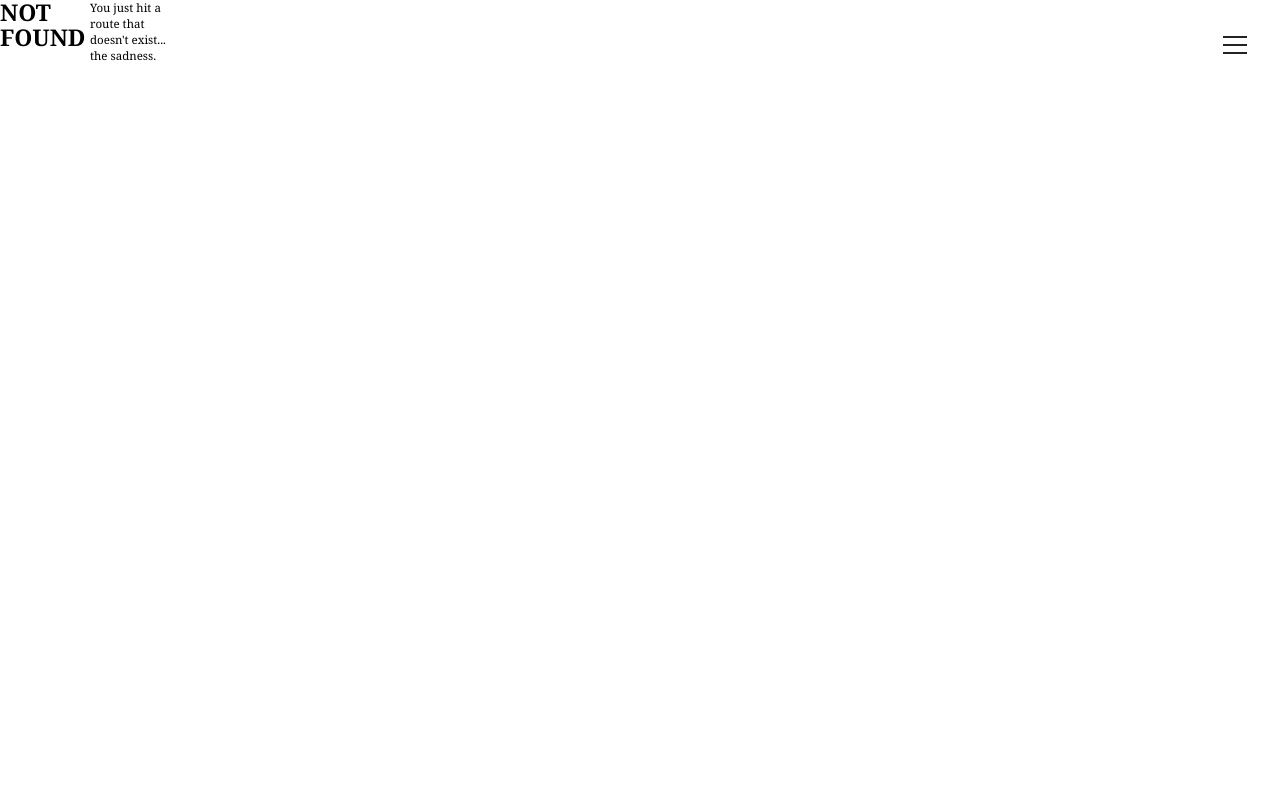
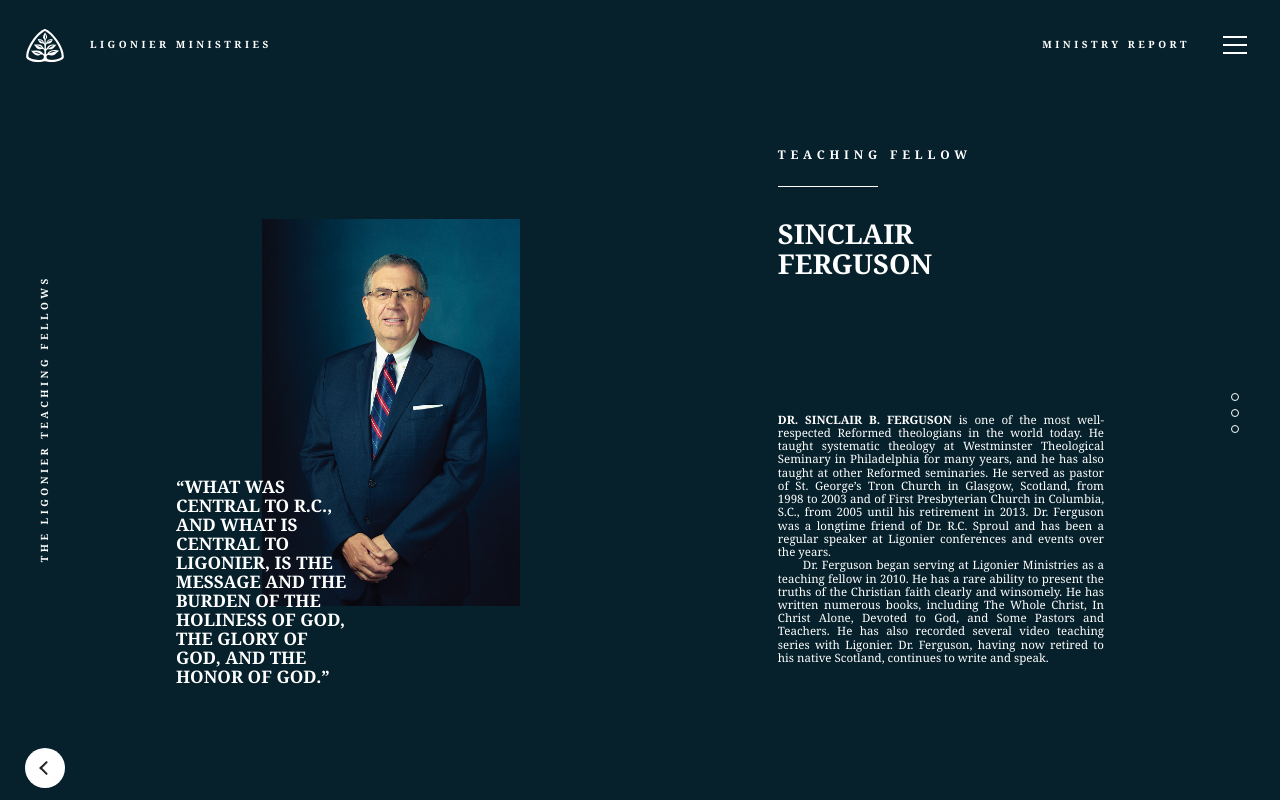
Before and after one commit to johnbarrierwilson/ligonier-report, a Gatsby site: page /fellow-sinclair in a window 1280 px wide. Before the commit this address had no page. Built offline with nearby package versions, Linux system fonts and the light colour scheme; Gatsby itself is replaced by a stand-in of ours; a web font is replaced by a local one.

Commit message:
Add Sinclair's page

```diff
--- a/src/components/heading.js
+++ b/src/components/heading.js
@@ -14,6 +14,8 @@
     switch(p.size) {
       case 'xl':
         return '3.125rem'
+      case 's':
+        return '1rem'
       default:
         return '1.5rem'
     }
@@ -35,6 +37,8 @@
       switch(p.size) {
         case 'xl':
           return '4.6875rem'
+        case 's':
+          return '1.5rem'
         default:
           return '2.375rem'
       }
--- a/src/components/layout.js
+++ b/src/components/layout.js
@@ -68,7 +68,7 @@
                       <Link to="/introduction-read">Introduction</Link>
                       <Link to="/story-xavier">Story: Xavier</Link>
                       <Link to="/read-01">Page #01</Link>
-                      <Link to="#">Page Four</Link>
+                      <Link to="/fellow-sinclair">Fellow: Sinclair Ferguson</Link>
                     </div>
                     <div>
                       <p>Listen</p>
--- a/src/components/subject.js
+++ b/src/components/subject.js
@@ -2,6 +2,7 @@
 
 const Subject = styled('div')`
   align-self: center;
+  color: ${p => p.inverted ? p.theme.colors.white : p.theme.colors.black};
   font-size: 12px;
   font-weight: 600;
   grid-column: ${p => p.column[0]};
--- /dev/null
+++ b/src/pages/fellow-sinclair.js
@@ -0,0 +1,76 @@
+import React from 'react'
+import styled from 'styled-components'
+
+import Content from '../components/content'
+import Divider from '../components/divider'
+import DocumentTitle from '../components/documentTitle'
+import Heading from '../components/heading'
+import Image from '../components/image'
+import Layout from '../components/layout'
+import LeftSidebar from '../components/leftSidebar'
+import Logo from '../components/logo'
+import NavigateLeft from '../components/navigateLeft'
+// import NavigateRight from '../components/navigateRight'
+import RightSidebar from '../components/rightSidebar'
+import Subject from '../components/subject'
+
+import Sinclair from "../images/FellowFerguson.jpg"
+
+const IndexPage = () => (
+  <Layout inverted={true}>
+    <Backdrop />
+    <Logo inverted={true} />
+    <DocumentTitle inverted={true} />
+    <LeftSidebar inverted={true} text='The Ligonier Teaching Fellows' />
+    <RightSidebar inverted={true} status={0} />
+    <NavigateLeft inverted={true} to="/read-01" />
+    {/* <NavigateRight inverted={true} to="/president-letter" /> */}
+    <Image
+      column={['4 / span 3', '4 / span 3', '4 / span 3', '4 / span 3']}
+      position="center 20%"
+      row={['4 / span 6', '4 / span 6', '4 / span 6', '4 / span 6']}
+      src={Sinclair}
+    />
+    <Heading
+      column={['3 / span 2', '3 / span 2', '3 / span 2', '3 / span 2']}
+      inverted={true}
+      row={['8 / span 2', '8 / span 2', '8 / span 2', '8 / span 2']}
+      size="s"
+      text='“What was central to R.C., and what is central to Ligonier, is the message and the burden of the Holiness of God, the Glory of God, and the Honor of God.”'
+    />
+    <Subject
+      column={['10 / span 4', '10 / span 4', '10 / span 4', '10 / span 4']}
+      inverted={true}
+      row={['2 / span 2', '2 / span 2', '2 / span 2', '2 / span 2']}
+    >
+      Teaching Fellow
+    </Subject>
+    <Divider
+      column={['10 / span 2', '10 / span 2', '10 / span 2', '10 / span 2']}
+      inverted={true}
+      row={['3 / span 1', '3 / span 1', '3 / span 1', '3 / span 1']}
+    />
+    <Heading
+      column={['10 / span 1', '10 / span 1', '10 / span 1', '10 / span 1']}
+      inverted={true}
+      row={['4 / span 1', '4 / span 1', '4 / span 1', '4 / span 1']}
+      text='Sinclair Ferguson'
+    />
+    <Content
+      column={['10 / span 3', '10 / span 3', '10 / span 3', '10 / span 3']}
+      inverted={true}
+      row={['7 / span 4', '7 / span 4', '7 / span 4', '7 / span 4']}
+    >
+      <p><strong>Dr. Sinclair B. Ferguson</strong> is one of the most well-respected Reformed theologians in the world today. He taught systematic theology at Westminster Theological Seminary in Philadelphia for many years, and he has also taught at other Reformed seminaries. He served as pastor of St. George’s Tron Church in Glasgow, Scotland, from 1998 to 2003 and of First Presbyterian Church in Columbia, S.C., from 2005 until his retirement in 2013. Dr. Ferguson was a longtime friend of Dr. R.C. Sproul and has been a regular speaker at Ligonier conferences and events over the years.</p>
+      <p>Dr. Ferguson began serving at Ligonier Ministries as a teaching fellow in 2010. He has a rare ability to present the truths of the Christian faith clearly and winsomely. He has written numerous books, including The Whole Christ, In Christ Alone, Devoted to God, and Some Pastors and Teachers. He has also recorded several video teaching series with Ligonier. Dr. Ferguson, having now retired to his native Scotland, continues to write and speak.</p>
+    </Content>
+  </Layout>
+)
+
+const Backdrop = styled('div')`
+  background: ${p => p.theme.colors.teal};
+  grid-column: 1 / span 14;
+  grid-row: 1 / span 12;
+`
+
+export default IndexPage
--- a/src/pages/read-01.js
+++ b/src/pages/read-01.js
@@ -9,7 +9,7 @@
 import LeftSidebar from '../components/leftSidebar'
 import Logo from '../components/logo'
 import NavigateLeft from '../components/navigateLeft'
-// import NavigateRight from '../components/navigateRight'
+import NavigateRight from '../components/navigateRight'
 import RightSidebar from '../components/rightSidebar'
 import Subject from '../components/subject'
 
@@ -23,7 +23,7 @@
     <LeftSidebar text='A Letter from the President' />
     <RightSidebar status={1} />
     <NavigateLeft to="/story-xavier" />
-    {/* <NavigateRight to="/introduction-read" /> */}
+    <NavigateRight to="/fellow-sinclair" />
 
     <Subject
       column={['2 / span 4', '2 / span 4', '2 / span 4', '2 / span 4']}
```
Also changed, not shown: src/images/FellowFerguson.jpg (added).
